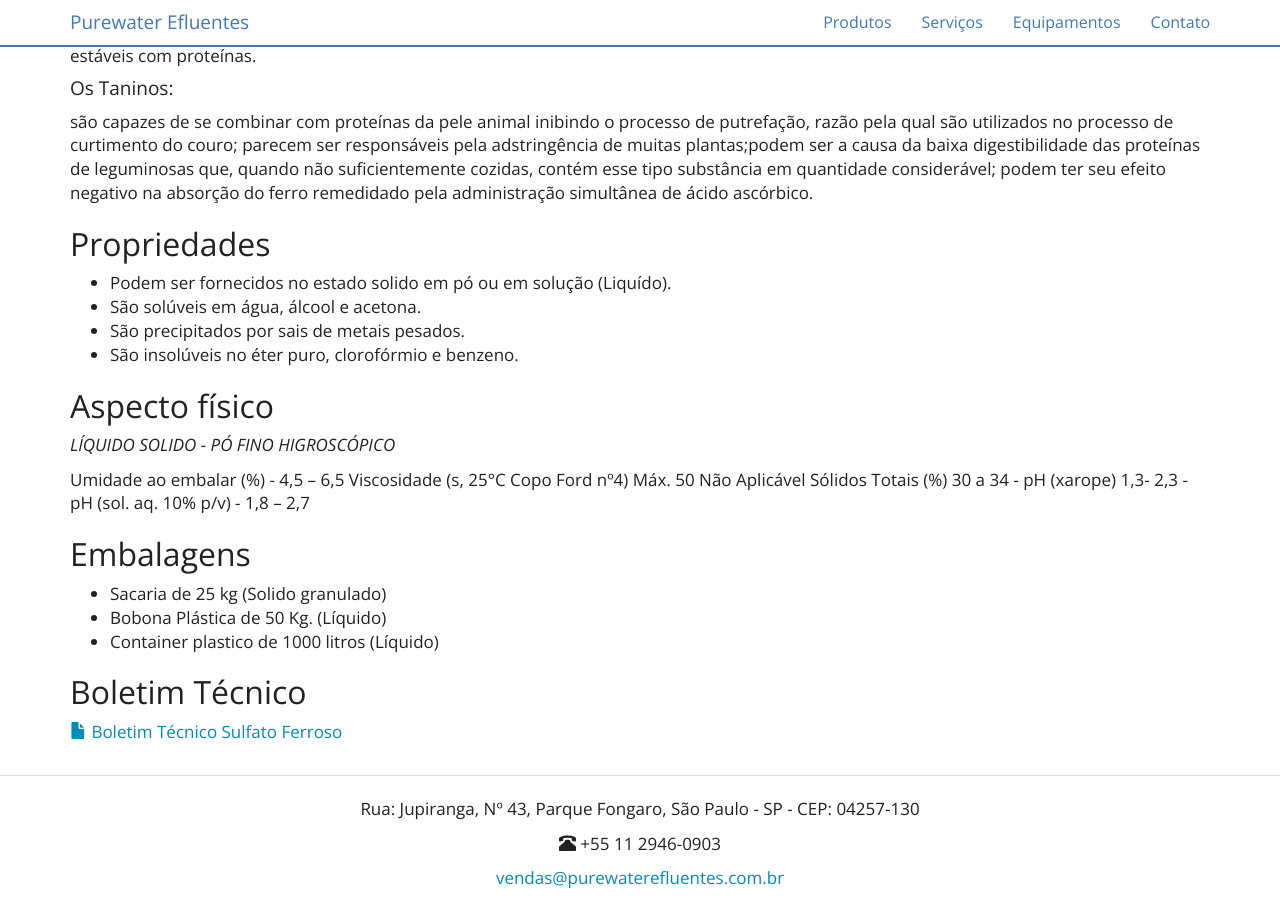
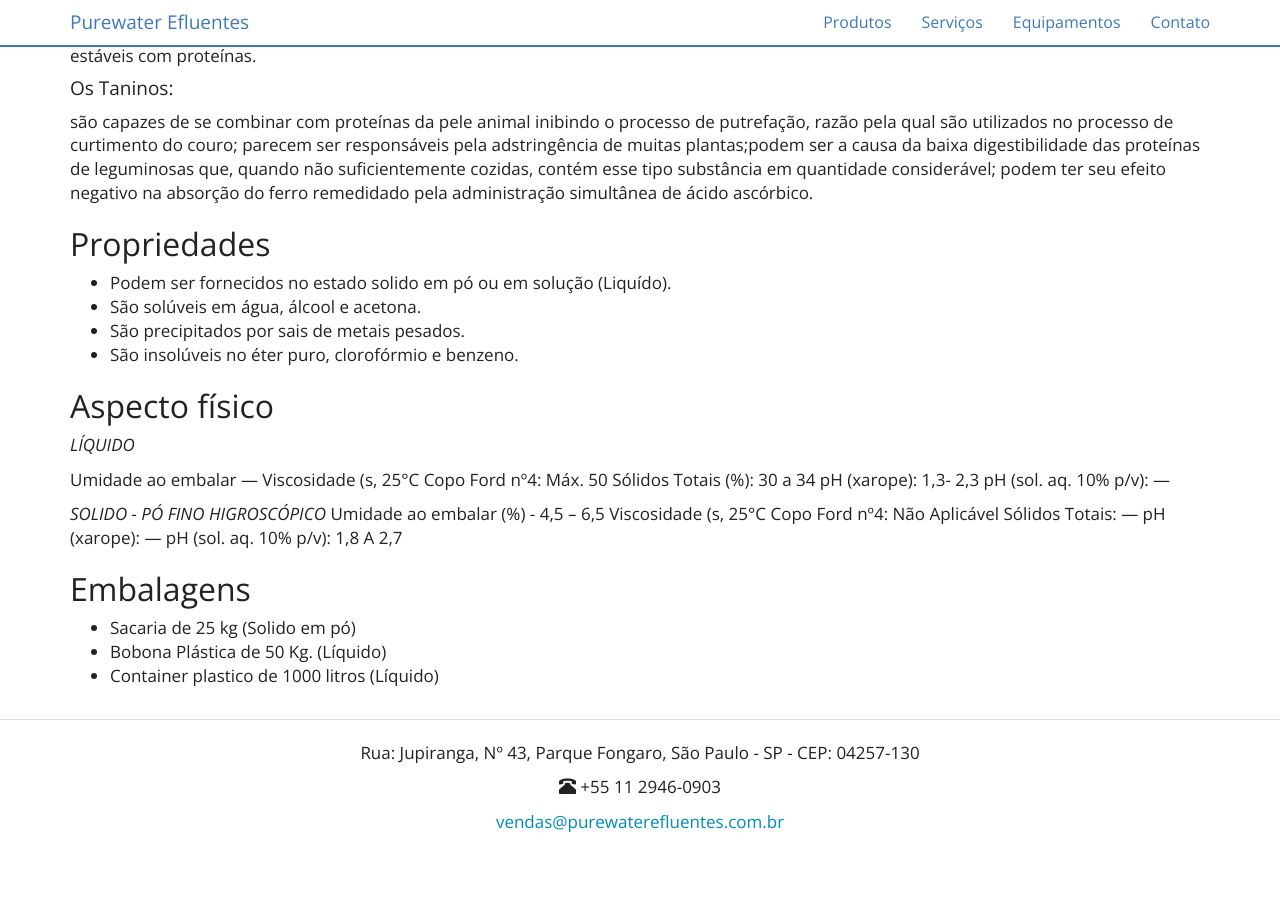
Before and after one commit to purewaterefluentes/purewaterefluentes.github.io, a Jekyll site: the page built from produtos/tanino-vegetal.md, in a window 1280 px wide and 900 px high, scrolled down 788 px. Built offline with Jekyll 4.4.1, drawn with Linux system fonts in a browser that asks for light colours; nearby versions of some CDN libraries; library files that are not in the unit come from our copies; after the commit the page ends 1632 px from its top, so only the background shows below that.

Commit message:
Update tanino-vegetal.md

```diff
--- a/produtos/tanino-vegetal.md
+++ b/produtos/tanino-vegetal.md
@@ -37,23 +37,24 @@ podem ter seu efeito negativo na absorção do ferro remedidado pela administra
 
 ## Aspecto físico
 
-*LÍQUIDO*       *SOLIDO - PÓ FINO HIGROSCÓPICO*
+*LÍQUIDO*
 
+Umidade ao embalar ---
+Viscosidade (s, 25°C Copo Ford nº4: Máx. 50
+Sólidos Totais (%): 30 a 34
+pH (xarope): 1,3- 2,3
+pH (sol. aq. 10% p/v): ---
+
+*SOLIDO - PÓ FINO HIGROSCÓPICO*
 Umidade ao embalar (%) - 4,5 – 6,5
-Viscosidade (s, 25°C Copo Ford nº4) Máx. 50 Não Aplicável
-Sólidos Totais (%) 30 a 34 -
-pH (xarope) 1,3- 2,3 -
-pH (sol. aq. 10% p/v) - 1,8 – 2,7
+Viscosidade (s, 25°C Copo Ford nº4: Não Aplicável
+Sólidos Totais: ---
+pH (xarope): ---
+pH (sol. aq. 10% p/v): 1,8 A 2,7
 
 
 ## Embalagens
 
-- Sacaria de 25 kg (Solido granulado)
+- Sacaria de 25 kg (Solido em pó)
 - Bobona Plástica de 50 Kg. (Líquido)
 - Container plastico de 1000 litros (Líquido)
-
-## Boletim Técnico
-
-{% include purewater/link-boletim.html
-    label="Boletim Técnico Sulfato Ferroso"
-    arquivo="Boletim-tecnico-sulfato-ferroso-liquido.pdf" %}
```
